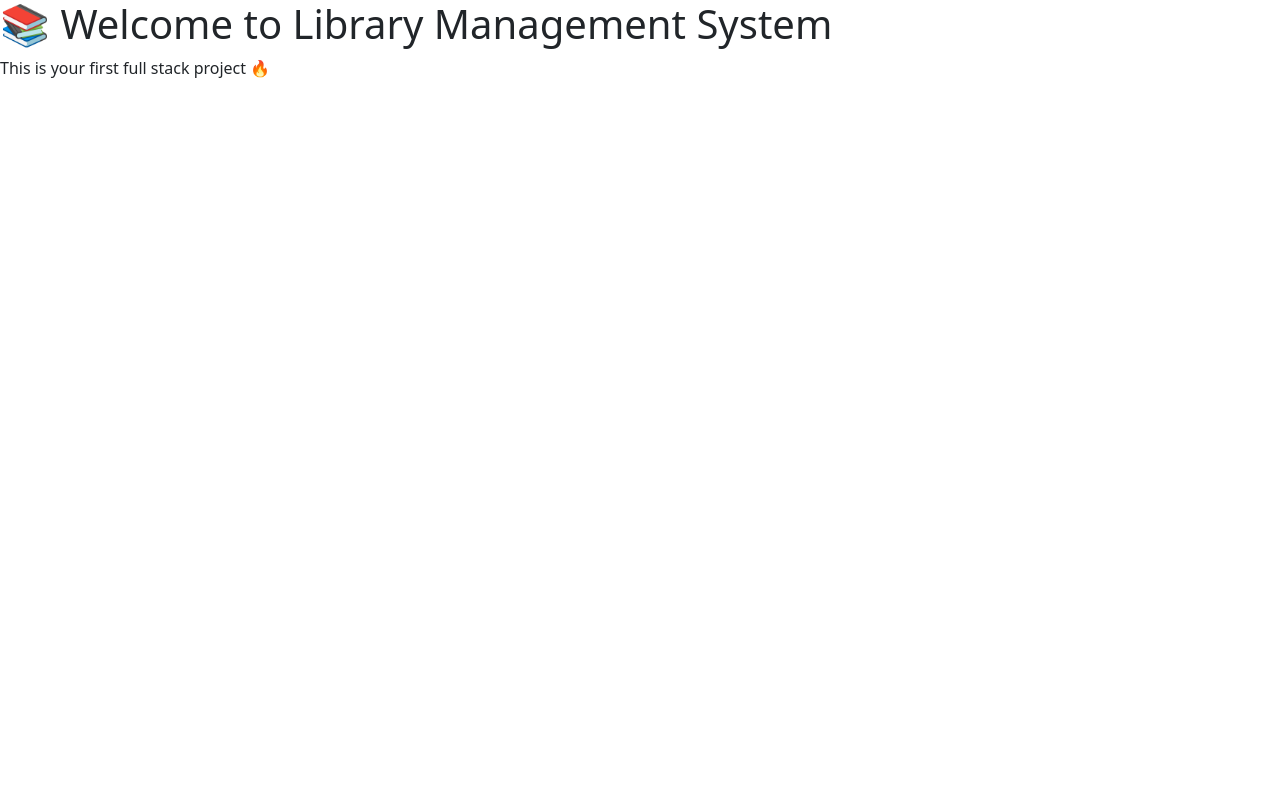
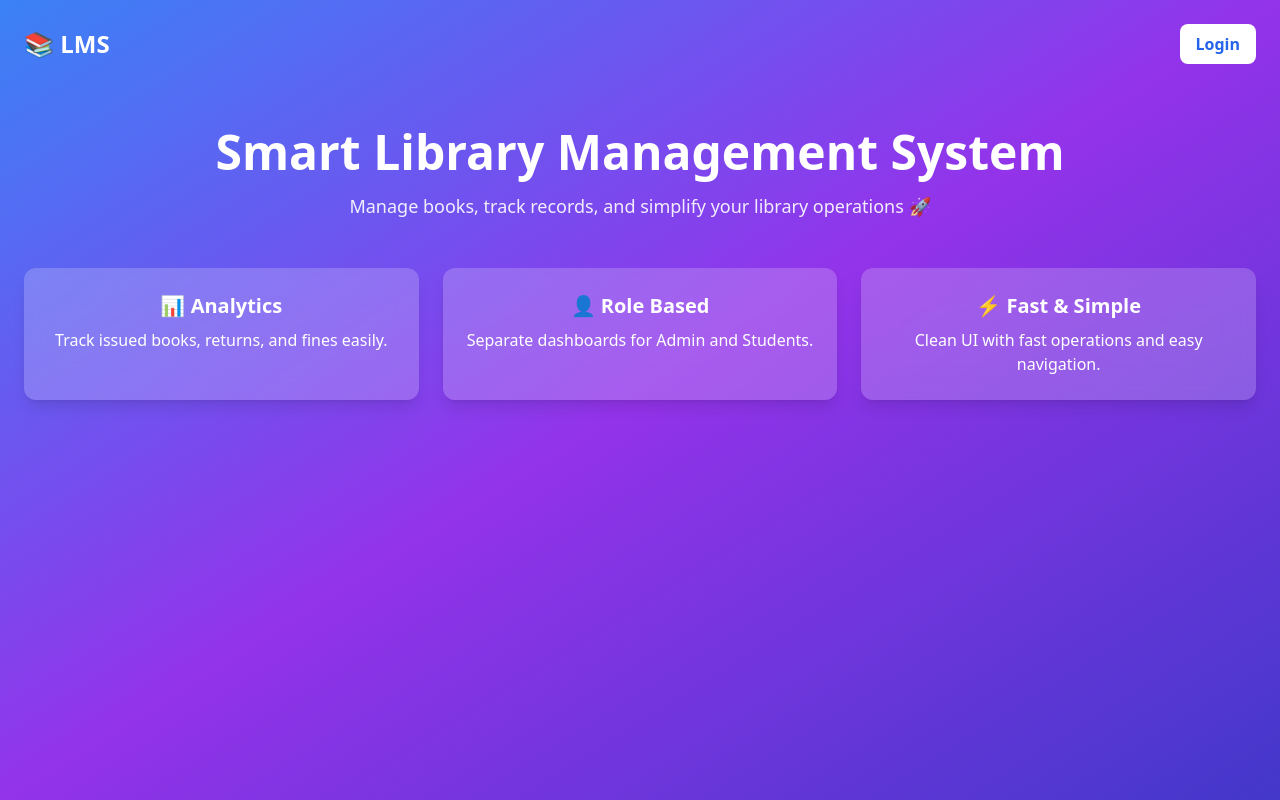
Before and after one commit to adarshthakurwork620-web/Library-Management-system, a Flask app: page / in a window 1280 px wide. Run offline with Flask 3, Linux system fonts and the light colour scheme; some libraries are stand-ins or nearby versions.

Commit message:
modified:   templates/index.html

```diff
--- a/templates/index.html
+++ b/templates/index.html
@@ -1,13 +1,121 @@
 <!DOCTYPE html>
 <html>
 <head>
-    <title>Library System</title>
-    <link href="https://cdn.jsdelivr.net/npm/bootstrap@5.0.2/dist/css/bootstrap.min.css" rel="stylesheet">
+    <title>LMS | Smart Library</title>
+    <script src="https://cdn.tailwindcss.com"></script>
 </head>
-<body>
 
-    <h1>📚 Welcome to Library Management System</h1>
-    <p>This is your first full stack project 🔥</p>
+<body class="bg-gradient-to-br from-blue-500 via-purple-600 to-indigo-700 min-h-screen">
+
+<!-- NAVBAR -->
+<div class="flex justify-between items-center p-6 text-white">
+    <h1 class="text-2xl font-bold">📚 LMS</h1>
+    <button onclick="showLogin()" class="bg-white text-blue-600 px-4 py-2 rounded-lg font-semibold">
+        Login
+    </button>
+</div>
+
+<!-- HERO SECTION -->
+<div class="text-center text-white mt-10 px-4">
+    <h2 class="text-4xl md:text-5xl font-bold mb-4">
+        Smart Library Management System
+    </h2>
+    <p class="text-lg opacity-90">
+        Manage books, track records, and simplify your library operations 🚀
+    </p>
+</div>
+
+<!-- FEATURES -->
+<div class="grid md:grid-cols-3 gap-6 mt-12 px-6 text-white">
+
+    <div class="bg-white/20 backdrop-blur-lg p-6 rounded-xl shadow-lg text-center">
+        <h3 class="text-xl font-bold mb-2">📊 Analytics</h3>
+        <p>Track issued books, returns, and fines easily.</p>
+    </div>
+
+    <div class="bg-white/20 backdrop-blur-lg p-6 rounded-xl shadow-lg text-center">
+        <h3 class="text-xl font-bold mb-2">👤 Role Based</h3>
+        <p>Separate dashboards for Admin and Students.</p>
+    </div>
+
+    <div class="bg-white/20 backdrop-blur-lg p-6 rounded-xl shadow-lg text-center">
+        <h3 class="text-xl font-bold mb-2">⚡ Fast & Simple</h3>
+        <p>Clean UI with fast operations and easy navigation.</p>
+    </div>
+
+</div>
+
+<!-- AUTH CARD -->
+<div id="authBox" class="hidden fixed inset-0 bg-black bg-opacity-50 flex items-center justify-center">
+
+<div class="bg-white/20 backdrop-blur-lg p-8 rounded-2xl shadow-2xl w-full max-w-md">
+
+    <h2 id="formTitle" class="text-2xl font-bold text-white text-center mb-6">
+        Login
+    </h2>
+
+    <!-- LOGIN FORM -->
+    <form id="loginForm" method="POST" action="/login" class="space-y-4">
+
+        <input type="email" name="email" placeholder="Email"
+        class="w-full p-3 rounded-lg bg-white/30 text-white placeholder-white outline-none">
+
+        <input type="password" name="password" placeholder="Password"
+        class="w-full p-3 rounded-lg bg-white/30 text-white placeholder-white outline-none">
+
+        <button class="w-full bg-blue-500 hover:bg-blue-600 text-white p-3 rounded-lg">
+            Login
+        </button>
+
+        <p class="text-white text-center text-sm">
+            Don't have an account?
+            <span onclick="showRegister()" class="underline cursor-pointer">Register</span>
+        </p>
+
+    </form>
+
+    <!-- REGISTER FORM -->
+    <form id="registerForm" method="POST" action="/register" class="space-y-4 hidden">
+
+        <input type="text" name="name" placeholder="Name"
+        class="w-full p-3 rounded-lg bg-white/30 text-white placeholder-white outline-none">
+
+        <input type="email" name="email" placeholder="Email"
+        class="w-full p-3 rounded-lg bg-white/30 text-white placeholder-white outline-none">
+
+        <input type="password" name="password" placeholder="Password"
+        class="w-full p-3 rounded-lg bg-white/30 text-white placeholder-white outline-none">
+
+        <button class="w-full bg-green-500 hover:bg-green-600 text-white p-3 rounded-lg">
+            Register
+        </button>
+
+        <p class="text-white text-center text-sm">
+            Already have an account?
+            <span onclick="showLogin()" class="underline cursor-pointer">Login</span>
+        </p>
+
+    </form>
+
+</div>
+</div>
+
+<!-- JS -->
+<script>
+function showLogin() {
+    document.getElementById('authBox').classList.remove('hidden');
+    document.getElementById('loginForm').classList.remove('hidden');
+    document.getElementById('registerForm').classList.add('hidden');
+    document.getElementById('formTitle').innerText = "Login";
+}
+
+function showRegister() {
+    document.getElementById('authBox').classList.remove('hidden');
+    document.getElementById('loginForm').classList.add('hidden');
+    document.getElementById('registerForm').classList.remove('hidden');
+    document.getElementById('formTitle').innerText = "Register";
+}
+</script>
 
 </body>
 </html>
```
